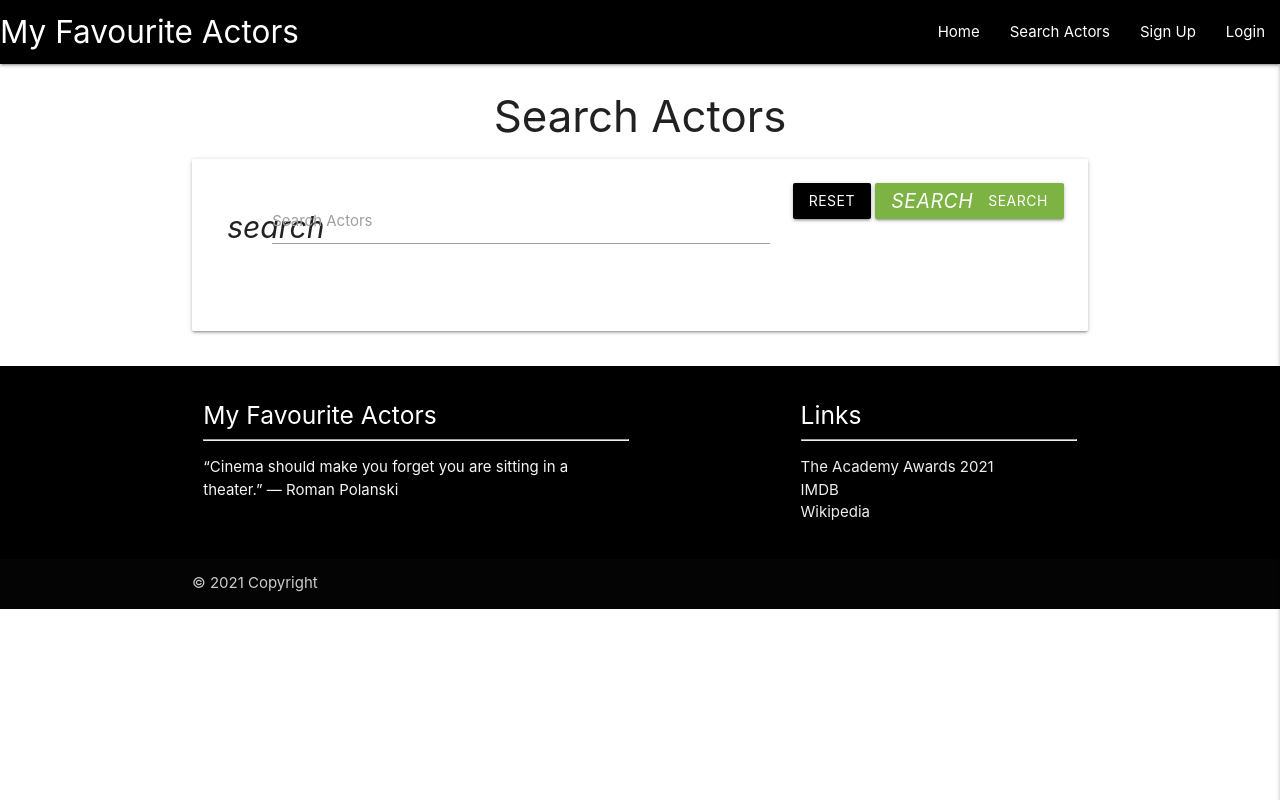
After one commit to Code-Institute-Submissions/LucasCegielski-MS3-Favourite-Actors_OctResub, a Flask app: page /actors in a window 1280 px wide. The commit adds this page. Run offline with Flask 2, Linux system fonts and the light colour scheme; data that the repository does not hold is empty; some libraries are stand-ins or nearby versions.

Commit message:
add functionality to render actors page and linked with template

```diff
--- a/app.py
+++ b/app.py
@@ -24,6 +24,12 @@ def home():
     home = mongo.db.actors.find()
     recent = list(mongo.db.actors.find().sort("date", -1))
     return render_template("home.html", home=home, recent=recent)
+
+
+@app.route("/actors")
+def actors():
+    actors = mongo.db.actors.find()
+    return render_template("search.html", actors=actors)
 
 
 # Signup functionality created by following Code Institute's video
@@ -110,7 +116,7 @@ def add_actors():
 @app.route("/edit_actors/<actors_id>", methods=["GET", "POST"])
 def edit_actors(actors_id):
     if request.method == "POST":
-        send = {
+        submit = {
             "full_name": request.form.get("full_name"),
             "nationality": request.form.get("nationality"),
             "dob": request.form.get("dob"),
@@ -118,7 +124,7 @@ def edit_actors(actors_id):
             "oscars": request.form.get("oscars"),
             "filmography": request.form.get("filmography")
         }
-        mongo.db.actors.update({"_id": ObjectId(actors_id)}, send)
+        mongo.db.actors.update({"_id": ObjectId(actors_id)}, submit)
         flash("An Actor was updated")
         return redirect(url_for("actors"))
 
--- a/templates/base.html
+++ b/templates/base.html
@@ -22,7 +22,7 @@
               <a href="#" data-target="mobile-demo" class="sidenav-trigger right"><i class="material-icons">menu</i></a>
               <ul class="right hide-on-med-and-down">
                 <li><a href="{{ url_for('home') }}">Home</a></li>
-                    <li><a href="{{ url_for('actors') }}">Actors</a></li>
+                    <li><a href="{{ url_for('actors') }}">Search Actors</a></li>
                     {% if session.user %}
                       <li><a href="{{ url_for('add_actors') }}">Add</a></li>
                       <li><a href="{{ url_for('logout') }}">Logout</a></li>
@@ -38,7 +38,7 @@
           <ul class="sidenav" id="mobile-demo">
             <li><a href="{{ url_for('home') }}">Home</a></li>
             {% if session.user %}
-              <li><a href="{{ url_for('actors') }}">Actors</a></li>
+              <li><a href="{{ url_for('actors') }}">Search Actors</a></li>
               <li><a href="{{ url_for('add_actors') }}">Add</a></li>
               <li><a href="{{ url_for('logout') }}">Logout</a></li>
             {% else %}
--- /dev/null
+++ b/templates/search.html
@@ -0,0 +1,56 @@
+{% extends "base.html" %}
+{% block content %}
+
+<h3 class="center">Search Actors</h3>
+
+<!---- Search Bar --->
+<div class="row card-panel white search-bar">
+    <form action="{{ url_for('search') }}" method="post" class="col s12">
+        <div class="row valig-wrapper center-align row-margin">
+            <div class="input-field col s12 m8">
+                <i class="material-icons prefix">search</i>
+                <input type="text" name="query" minlength="3" id="query" class="validate" required>
+                <label for="query" name="query">Search Actors</label>
+            </div>
+            <div class="row valig-wrapper center-align">
+                <a href="{{ url_for('actors') }}" class="black btn margin">Reset</a>
+                <button type="submit" class="light-green darken-1 btn margin">
+                    <i class="material-icons prefix left">search</i>Search
+                </button>
+            </div>
+        </div>
+    </form>
+</div>
+
+<!---- For loop showing all the actors in the db --->
+<ul>
+    <div class="row">
+        {% for actor in actors %}
+        <div class="col s12 m6">
+
+            <div class="card blue-grey darken-1">
+
+                <div class="card-content white-text">
+                    <span class="card-title center-align"><b>{{ actor.full_name }}</b></span>
+                    <hr>
+                    <p><b class="tags">Nationality:</b> {{ actor.nationality }}</p>
+                    <p><b class="tags">Date of Birth:</b> {{ actor.dob }}</p>
+                    <p><b class="tags">Favourite Movie:</b> {{ actor.favourite_movie }}</p>
+                    <p><b class="tags">Academy Award Winner:</b> {{ actor.oscars }}</p><br>
+                </div>
+                <!---- If session user cookie is set it shows the option "Show More" --->
+                {% if session.user %}
+                <div class="card-action center-align">
+                    <a href="{{ url_for('actor', actor_id=actor._id) }}"
+                        class="waves-effect btn-small light-green darken-1">Show More</a>
+                </div>
+                {% endif %}
+
+            </div>
+
+        </div>
+        {% endfor %}
+    </div>
+</ul>
+
+{% endblock %}
```
Also changed, not shown: templates/home.html (+4 -7 lines).
